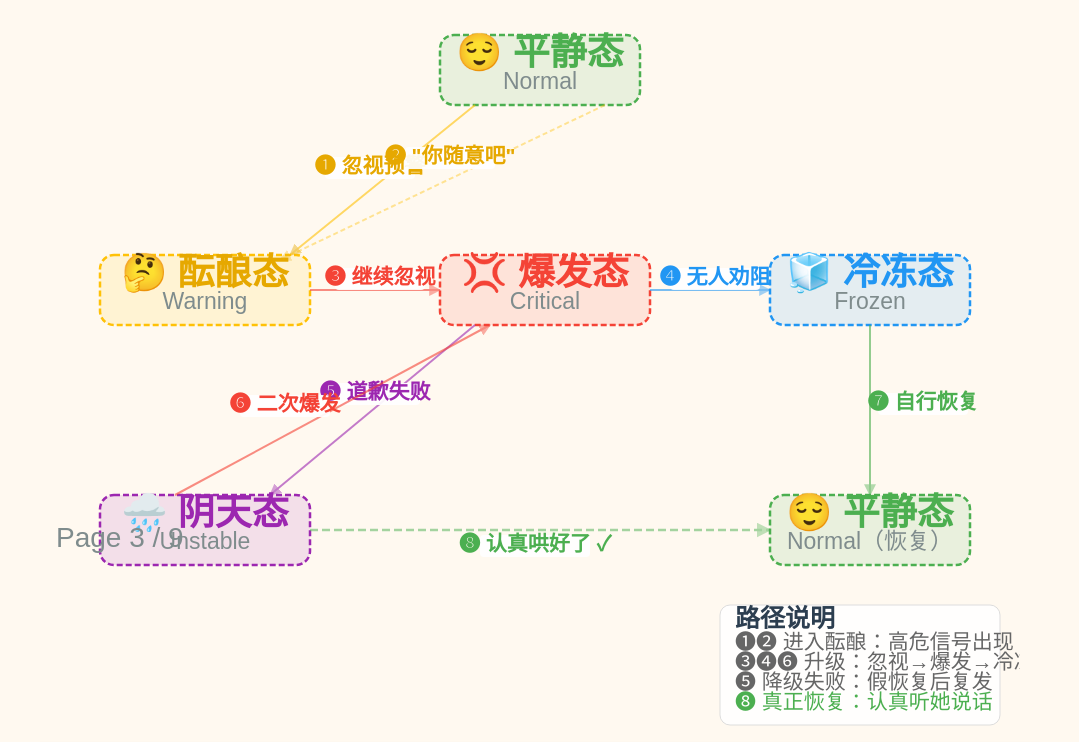
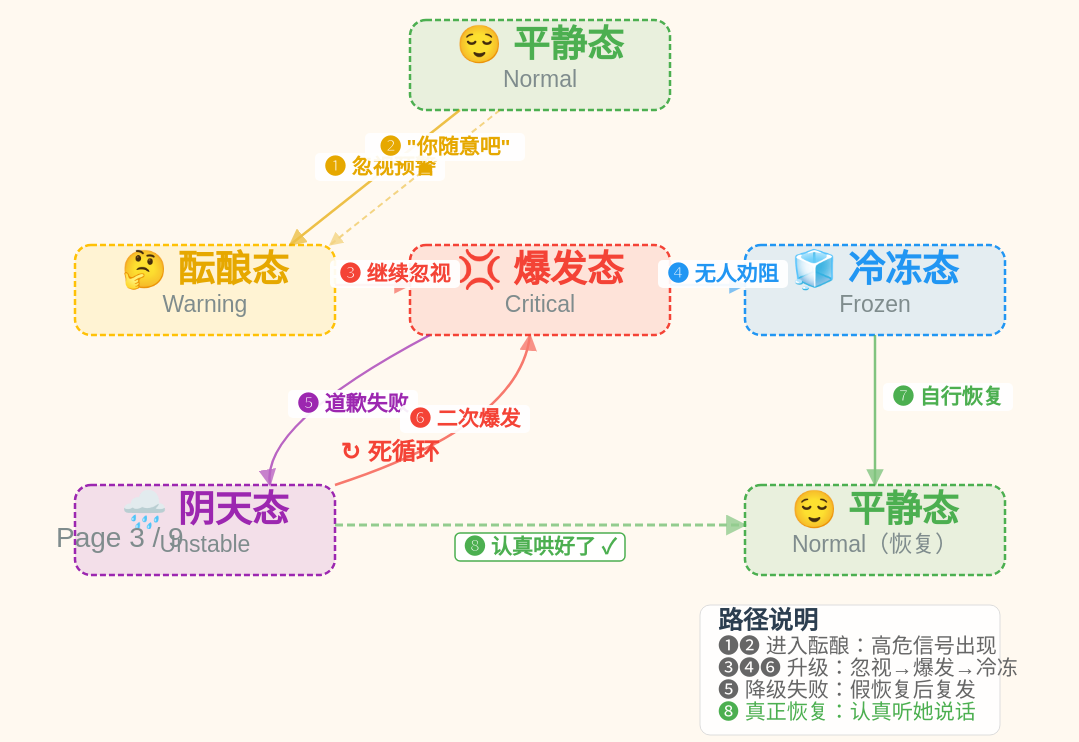
Before and after one commit to kaiger666888/XiaoHongShu, a plain HTML site: page wife-anger-cycle/slide-03.html in a window 1280 px wide. Shown: the part 222-964 px from the top of the page, without its empty margins (0-1079 px from the left). Drawn offline with Linux system fonts and the light colour scheme.

Commit message:
fix: 状态机图框放大260x90，曲线避免❺❻交叉

```diff
--- a/wife-anger-cycle/slide-03.html
+++ b/wife-anger-cycle/slide-03.html
@@ -1,10 +1,10 @@
-<!DOCTYPE html><html><head><meta charset="utf-8"><style>
+<style>
 *{margin:0;padding:0;box-sizing:border-box}
 body{width:1080px;background:#FFF9F0;font-family:'PingFang SC','Microsoft YaHei',sans-serif;color:#2C3E50}
 .wrap{padding:30px 32px 30px 32px}
 h2{font-size:79px;font-weight:900}
 .sub{font-size:39px;color:#7F8C8D;margin-bottom:14px}
-.card{background:#fff;border-radius:10px;padding:18px 25px;margin:6px 0;box-shadow:0 2px 8px rgba(0,0,0,.05)}
+.card{background:#fff;border-radius:10px;padding:18px 25px;margin:8px 0;box-shadow:0 2px 8px rgba(0,0,0,.05)}
 .txt{font-size:36px;line-height:1.45}
 .sm{font-size:30px;color:#7F8C8D}
 svg text{font-family:'PingFang SC','Microsoft YaHei',sans-serif}
@@ -13,84 +13,70 @@ svg text{font-family:'PingFang SC','Microsoft YaHei',sans-serif}
 <div class="wrap" style="min-height:1440px">
   <h2>📊 状态机图全貌</h2>
   <p class="sub">老婆情绪系统的完整状态转移图 · 8条路径一览</p>
-  <div style="height:2px;background:#2C3E50;opacity:.1;margin:16px 0 18px"></div>
+  <div style="height:2px;background:#2C3E50;opacity:.1;margin:6px 0 10px"></div>
   <div style="text-align:center;margin:6px 0">
-    <svg viewBox="0 0 960 720" width="960" height="720" xmlns="http://www.w3.org/2000/svg">
+    <svg viewBox="0 0 960 780" width="960" height="780" xmlns="http://www.w3.org/2000/svg">
       <defs>
-        <marker id="ag" viewBox="0 0 10 10" refX="9" refY="5" markerWidth="6" markerHeight="6" orient="auto"><path d="M0 0L10 5L0 10z" fill="#4CAF50" opacity=".7"/></marker>
-        <marker id="ay" viewBox="0 0 10 10" refX="9" refY="5" markerWidth="6" markerHeight="6" orient="auto"><path d="M0 0L10 5L0 10z" fill="#E6A800" opacity=".7"/></marker>
-        <marker id="ar" viewBox="0 0 10 10" refX="9" refY="5" markerWidth="6" markerHeight="6" orient="auto"><path d="M0 0L10 5L0 10z" fill="#F44336" opacity=".7"/></marker>
-        <marker id="ab" viewBox="0 0 10 10" refX="9" refY="5" markerWidth="6" markerHeight="6" orient="auto"><path d="M0 0L10 5L0 10z" fill="#2196F3" opacity=".7"/></marker>
-        <marker id="ap" viewBox="0 0 10 10" refX="9" refY="5" markerWidth="6" markerHeight="6" orient="auto"><path d="M0 0L10 5L0 10z" fill="#9C27B0" opacity=".7"/></marker>
+        <marker id="ag" viewBox="0 0 10 10" refX="9" refY="5" markerWidth="7" markerHeight="7" orient="auto"><path d="M0 0L10 5L0 10z" fill="#4CAF50" opacity=".8"/></marker>
+        <marker id="ay" viewBox="0 0 10 10" refX="9" refY="5" markerWidth="7" markerHeight="7" orient="auto"><path d="M0 0L10 5L0 10z" fill="#E6A800" opacity=".8"/></marker>
+        <marker id="ar" viewBox="0 0 10 10" refX="9" refY="5" markerWidth="7" markerHeight="7" orient="auto"><path d="M0 0L10 5L0 10z" fill="#F44336" opacity=".8"/></marker>
+        <marker id="ab" viewBox="0 0 10 10" refX="9" refY="5" markerWidth="7" markerHeight="7" orient="auto"><path d="M0 0L10 5L0 10z" fill="#2196F3" opacity=".8"/></marker>
+        <marker id="ap" viewBox="0 0 10 10" refX="9" refY="5" markerWidth="7" markerHeight="7" orient="auto"><path d="M0 0L10 5L0 10z" fill="#9C27B0" opacity=".8"/></marker>
       </defs>
-
-      <rect x="380" y="20" width="200" height="70" rx="14" fill="#4CAF50" fill-opacity=".12" stroke="#4CAF50" stroke-width="2.5" stroke-dasharray="6,3"/>
-      <text x="480" y="50" text-anchor="middle" font-size="37" font-weight="bold" fill="#4CAF50">😌 平静态</text>
-      <text x="480" y="74" text-anchor="middle" font-size="23" fill="#7F8C8D">Normal</text>
-
-      <rect x="40" y="240" width="210" height="70" rx="14" fill="#FFC107" fill-opacity=".12" stroke="#FFC107" stroke-width="2.5" stroke-dasharray="6,3"/>
-      <text x="145" y="270" text-anchor="middle" font-size="37" font-weight="bold" fill="#E6A800">🤔 酝酿态</text>
-      <text x="145" y="294" text-anchor="middle" font-size="23" fill="#7F8C8D">Warning</text>
-
-      <rect x="380" y="240" width="210" height="70" rx="14" fill="#F44336" fill-opacity=".12" stroke="#F44336" stroke-width="2.5" stroke-dasharray="6,3"/>
-      <text x="485" y="270" text-anchor="middle" font-size="37" font-weight="bold" fill="#F44336">💢 爆发态</text>
-      <text x="485" y="294" text-anchor="middle" font-size="23" fill="#7F8C8D">Critical</text>
-
-      <rect x="710" y="240" width="200" height="70" rx="14" fill="#2196F3" fill-opacity=".12" stroke="#2196F3" stroke-width="2.5" stroke-dasharray="6,3"/>
-      <text x="810" y="270" text-anchor="middle" font-size="37" font-weight="bold" fill="#2196F3">🧊 冷冻态</text>
-      <text x="810" y="294" text-anchor="middle" font-size="23" fill="#7F8C8D">Frozen</text>
-
-      <rect x="40" y="480" width="210" height="70" rx="14" fill="#9C27B0" fill-opacity=".12" stroke="#9C27B0" stroke-width="2.5" stroke-dasharray="6,3"/>
-      <text x="145" y="510" text-anchor="middle" font-size="37" font-weight="bold" fill="#9C27B0">🌧️ 阴天态</text>
-      <text x="145" y="534" text-anchor="middle" font-size="23" fill="#7F8C8D">Unstable</text>
-
-      <rect x="710" y="480" width="200" height="70" rx="14" fill="#4CAF50" fill-opacity=".12" stroke="#4CAF50" stroke-width="2.5" stroke-dasharray="6,3"/>
-      <text x="810" y="510" text-anchor="middle" font-size="37" font-weight="bold" fill="#4CAF50">😌 平静态</text>
-      <text x="810" y="534" text-anchor="middle" font-size="23" fill="#7F8C8D">Normal（恢复）</text>
-
-      <line x1="415" y1="90" x2="230" y2="240" stroke="#FFC107" stroke-width="2" marker-end="url(#ay)" opacity=".6"/>
-      <rect x="265" y="142" width="90" height="22" rx="4" fill="white" fill-opacity=".92"/>
-      <text x="310" y="158" text-anchor="middle" font-size="21" font-weight="bold" fill="#E6A800">❶ 忽视预警</text>
-
-      <line x1="545" y1="90" x2="220" y2="245" stroke="#FFC107" stroke-width="2" marker-end="url(#ay)" opacity=".4" stroke-dasharray="5,3"/>
-      <rect x="345" y="132" width="90" height="22" rx="4" fill="white" fill-opacity=".92"/>
-      <text x="390" y="148" text-anchor="middle" font-size="21" font-weight="bold" fill="#E6A800">❷ "你随意吧"</text>
-
-      <line x1="250" y1="275" x2="380" y2="275" stroke="#F44336" stroke-width="2" marker-end="url(#ar)" opacity=".6"/>
-      <rect x="275" y="253" width="90" height="22" rx="4" fill="white" fill-opacity=".92"/>
-      <text x="320" y="269" text-anchor="middle" font-size="21" font-weight="bold" fill="#F44336">❸ 继续忽视</text>
-
-      <line x1="590" y1="275" x2="710" y2="275" stroke="#2196F3" stroke-width="2" marker-end="url(#ab)" opacity=".6"/>
-      <rect x="610" y="253" width="90" height="22" rx="4" fill="white" fill-opacity=".92"/>
-      <text x="655" y="269" text-anchor="middle" font-size="21" font-weight="bold" fill="#2196F3">❹ 无人劝阻</text>
-
-      <line x1="415" y1="310" x2="210" y2="480" stroke="#9C27B0" stroke-width="2" marker-end="url(#ap)" opacity=".6"/>
-      <rect x="270" y="368" width="90" height="22" rx="4" fill="white" fill-opacity=".92"/>
-      <text x="315" y="384" text-anchor="middle" font-size="21" font-weight="bold" fill="#9C27B0">❺ 道歉失败</text>
-
-      <line x1="115" y1="480" x2="430" y2="310" stroke="#F44336" stroke-width="2" marker-end="url(#ar)" opacity=".6"/>
-      <rect x="180" y="380" width="90" height="22" rx="4" fill="white" fill-opacity=".92"/>
-      <text x="225" y="396" text-anchor="middle" font-size="21" font-weight="bold" fill="#F44336">❻ 二次爆发</text>
-
-      <line x1="810" y1="310" x2="810" y2="480" stroke="#4CAF50" stroke-width="2" marker-end="url(#ag)" opacity=".6"/>
-      <rect x="818" y="378" width="90" height="22" rx="4" fill="white" fill-opacity=".92"/>
-      <text x="863" y="394" text-anchor="middle" font-size="21" font-weight="bold" fill="#4CAF50">❼ 自行恢复</text>
-
-      <line x1="250" y1="515" x2="710" y2="515" stroke="#4CAF50" stroke-width="2.5" marker-end="url(#ag)" opacity=".5" stroke-dasharray="8,4"/>
-      <rect x="420" y="520" width="110" height="22" rx="4" fill="white" fill-opacity=".92"/>
-      <text x="475" y="536" text-anchor="middle" font-size="21" font-weight="bold" fill="#4CAF50">❽ 认真哄好了 ✓</text>
-
-      <rect x="660" y="590" width="280" height="120" rx="10" fill="white" fill-opacity=".9" stroke="#ddd" stroke-width="1"/>
-      <text x="675" y="612" font-size="25" font-weight="bold" fill="#2C3E50">路径说明</text>
-      <text x="675" y="634" font-size="21" fill="#666">❶❷ 进入酝酿：高危信号出现</text>
-      <text x="675" y="654" font-size="21" fill="#666">❸❹❻ 升级：忽视→爆发→冷冻</text>
-      <text x="675" y="674" font-size="21" fill="#666">❺ 降级失败：假恢复后复发</text>
-      <text x="675" y="694" font-size="21" fill="#4CAF50">❽ 真正恢复：认真听她说话</text>
+      <rect x="350" y="15" width="260" height="90" rx="16" fill="#4CAF50" fill-opacity=".12" stroke="#4CAF50" stroke-width="2.5" stroke-dasharray="6,3"/>
+      <text x="480" y="52" text-anchor="middle" font-size="37" font-weight="bold" fill="#4CAF50">😌 平静态</text>
+      <text x="480" y="82" text-anchor="middle" font-size="23" fill="#7F8C8D">Normal</text>
+      <rect x="15" y="240" width="260" height="90" rx="16" fill="#FFC107" fill-opacity=".12" stroke="#FFC107" stroke-width="2.5" stroke-dasharray="6,3"/>
+      <text x="145" y="277" text-anchor="middle" font-size="37" font-weight="bold" fill="#E6A800">🤔 酝酿态</text>
+      <text x="145" y="307" text-anchor="middle" font-size="23" fill="#7F8C8D">Warning</text>
+      <rect x="350" y="240" width="260" height="90" rx="16" fill="#F44336" fill-opacity=".12" stroke="#F44336" stroke-width="2.5" stroke-dasharray="6,3"/>
+      <text x="480" y="277" text-anchor="middle" font-size="37" font-weight="bold" fill="#F44336">💢 爆发态</text>
+      <text x="480" y="307" text-anchor="middle" font-size="23" fill="#7F8C8D">Critical</text>
+      <rect x="685" y="240" width="260" height="90" rx="16" fill="#2196F3" fill-opacity=".12" stroke="#2196F3" stroke-width="2.5" stroke-dasharray="6,3"/>
+      <text x="815" y="277" text-anchor="middle" font-size="37" font-weight="bold" fill="#2196F3">🧊 冷冻态</text>
+      <text x="815" y="307" text-anchor="middle" font-size="23" fill="#7F8C8D">Frozen</text>
+      <rect x="15" y="480" width="260" height="90" rx="16" fill="#9C27B0" fill-opacity=".12" stroke="#9C27B0" stroke-width="2.5" stroke-dasharray="6,3"/>
+      <text x="145" y="517" text-anchor="middle" font-size="37" font-weight="bold" fill="#9C27B0">🌧️ 阴天态</text>
+      <text x="145" y="547" text-anchor="middle" font-size="23" fill="#7F8C8D">Unstable</text>
+      <rect x="685" y="480" width="260" height="90" rx="16" fill="#4CAF50" fill-opacity=".12" stroke="#4CAF50" stroke-width="2.5" stroke-dasharray="6,3"/>
+      <text x="815" y="517" text-anchor="middle" font-size="37" font-weight="bold" fill="#4CAF50">😌 平静态</text>
+      <text x="815" y="547" text-anchor="middle" font-size="23" fill="#7F8C8D">Normal（恢复）</text>
+      <line x1="400" y1="105" x2="230" y2="240" stroke="#E6A800" stroke-width="2.5" marker-end="url(#ay)" opacity=".7"/>
+      <rect x="255" y="148" width="130" height="28" rx="5" fill="white" fill-opacity=".92"/>
+      <text x="320" y="169" text-anchor="middle" font-size="21" font-weight="bold" fill="#E6A800">❶ 忽视预警</text>
+      <line x1="440" y1="105" x2="270" y2="240" stroke="#E6A800" stroke-width="2" stroke-dasharray="6,4" marker-end="url(#ay)" opacity=".45"/>
+      <rect x="305" y="128" width="160" height="28" rx="5" fill="white" fill-opacity=".92"/>
+      <text x="385" y="149" text-anchor="middle" font-size="21" font-weight="bold" fill="#E6A800">❷ "你随意吧"</text>
+      <line x1="275" y1="280" x2="350" y2="280" stroke="#F44336" stroke-width="2.5" marker-end="url(#ar)" opacity=".7"/>
+      <rect x="270" y="255" width="130" height="28" rx="5" fill="white" fill-opacity=".92"/>
+      <text x="335" y="276" text-anchor="middle" font-size="21" font-weight="bold" fill="#F44336">❸ 继续忽视</text>
+      <line x1="610" y1="280" x2="685" y2="280" stroke="#2196F3" stroke-width="2.5" marker-end="url(#ab)" opacity=".7"/>
+      <rect x="598" y="255" width="130" height="28" rx="5" fill="white" fill-opacity=".92"/>
+      <text x="663" y="276" text-anchor="middle" font-size="21" font-weight="bold" fill="#2196F3">❹ 无人劝阻</text>
+      <path d="M370 330 Q200 420 210 480" fill="none" stroke="#9C27B0" stroke-width="2.5" marker-end="url(#ap)" opacity=".7"/>
+      <rect x="228" y="385" width="130" height="28" rx="5" fill="white" fill-opacity=".92"/>
+      <text x="293" y="406" text-anchor="middle" font-size="21" font-weight="bold" fill="#9C27B0">❺ 道歉失败</text>
+      <path d="M275 480 Q460 420 470 330" fill="none" stroke="#F44336" stroke-width="2.5" marker-end="url(#ar)" opacity=".7"/>
+      <rect x="340" y="400" width="130" height="28" rx="5" fill="white" fill-opacity=".92"/>
+      <text x="405" y="421" text-anchor="middle" font-size="21" font-weight="bold" fill="#F44336">❻ 二次爆发</text>
+      <text x="330" y="455" text-anchor="middle" font-size="24" fill="#F44336" font-weight="bold">↻ 死循环</text>
+      <line x1="815" y1="330" x2="815" y2="480" stroke="#4CAF50" stroke-width="2.5" marker-end="url(#ag)" opacity=".7"/>
+      <rect x="823" y="378" width="130" height="28" rx="5" fill="white" fill-opacity=".92"/>
+      <text x="888" y="399" text-anchor="middle" font-size="21" font-weight="bold" fill="#4CAF50">❼ 自行恢复</text>
+      <line x1="275" y1="520" x2="685" y2="520" stroke="#4CAF50" stroke-width="3" stroke-dasharray="8,4" marker-end="url(#ag)" opacity=".6"/>
+      <rect x="395" y="528" width="170" height="28" rx="5" fill="white" fill-opacity=".95" stroke="#4CAF50" stroke-width="1.5"/>
+      <text x="480" y="549" text-anchor="middle" font-size="21" font-weight="bold" fill="#4CAF50">❽ 认真哄好了 ✓</text>
+      <rect x="640" y="600" width="300" height="130" rx="10" fill="white" fill-opacity=".9" stroke="#ddd" stroke-width="1"/>
+      <text x="658" y="624" font-size="25" font-weight="bold" fill="#2C3E50">路径说明</text>
+      <text x="658" y="648" font-size="21" fill="#666">❶❷ 进入酝酿：高危信号出现</text>
+      <text x="658" y="670" font-size="21" fill="#666">❸❹❻ 升级：忽视→爆发→冷冻</text>
+      <text x="658" y="692" font-size="21" fill="#666">❺ 降级失败：假恢复后复发</text>
+      <text x="658" y="714" font-size="21" fill="#4CAF50">❽ 真正恢复：认真听她说话</text>
     </svg>
   </div>
   <div class="card">
     <p class="txt" style="text-align:center">5个状态 · 8条转移路径 · 唯一正确出口：❽</p>
-    <p class="sm" style="text-align:center;margin-top:4px">（比我司的安全系统复杂多了）</p>
+    <p class="sm" style="text-align:center;margin-top:4px"></p>
   </div>
 </div>
 <div class="foot">Page 3 / 9</div>
```
Also changed, not shown: wife-anger-cycle/slide-03.png.
